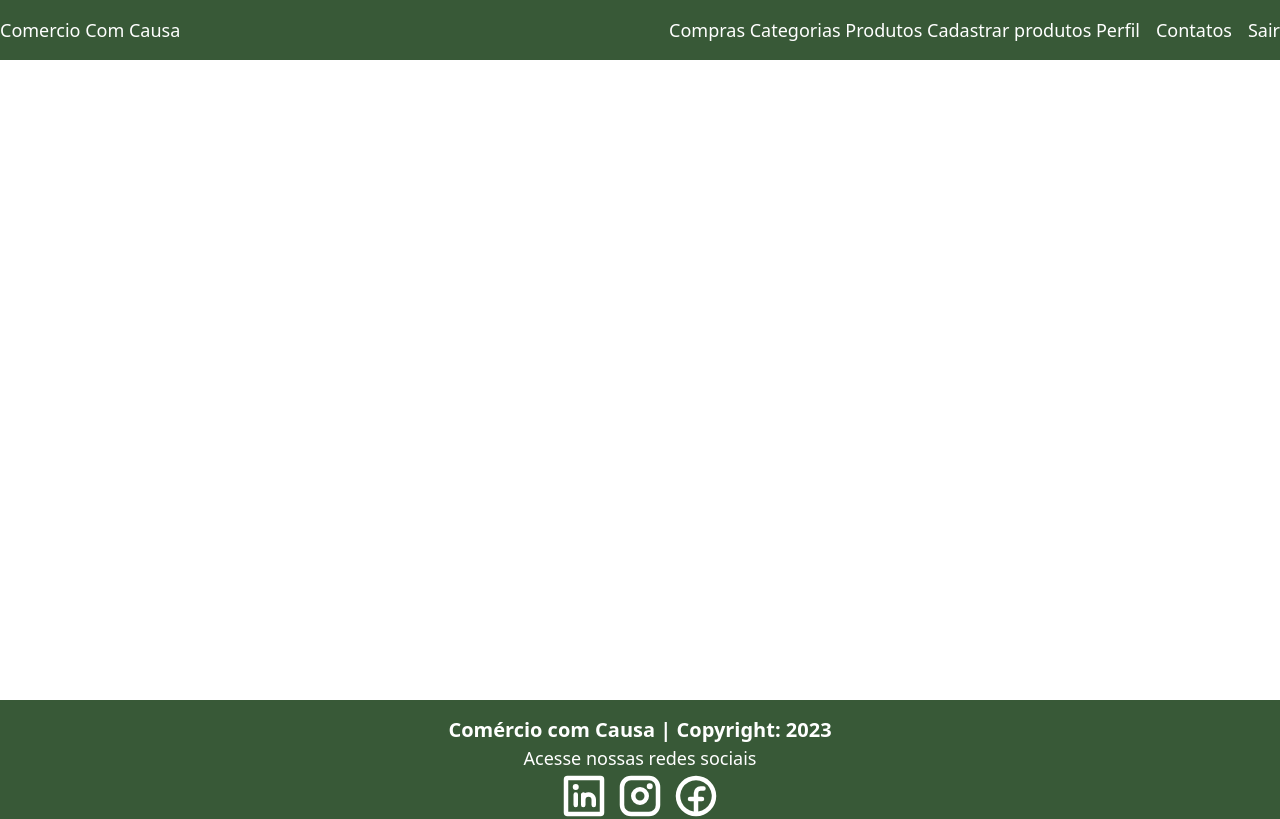
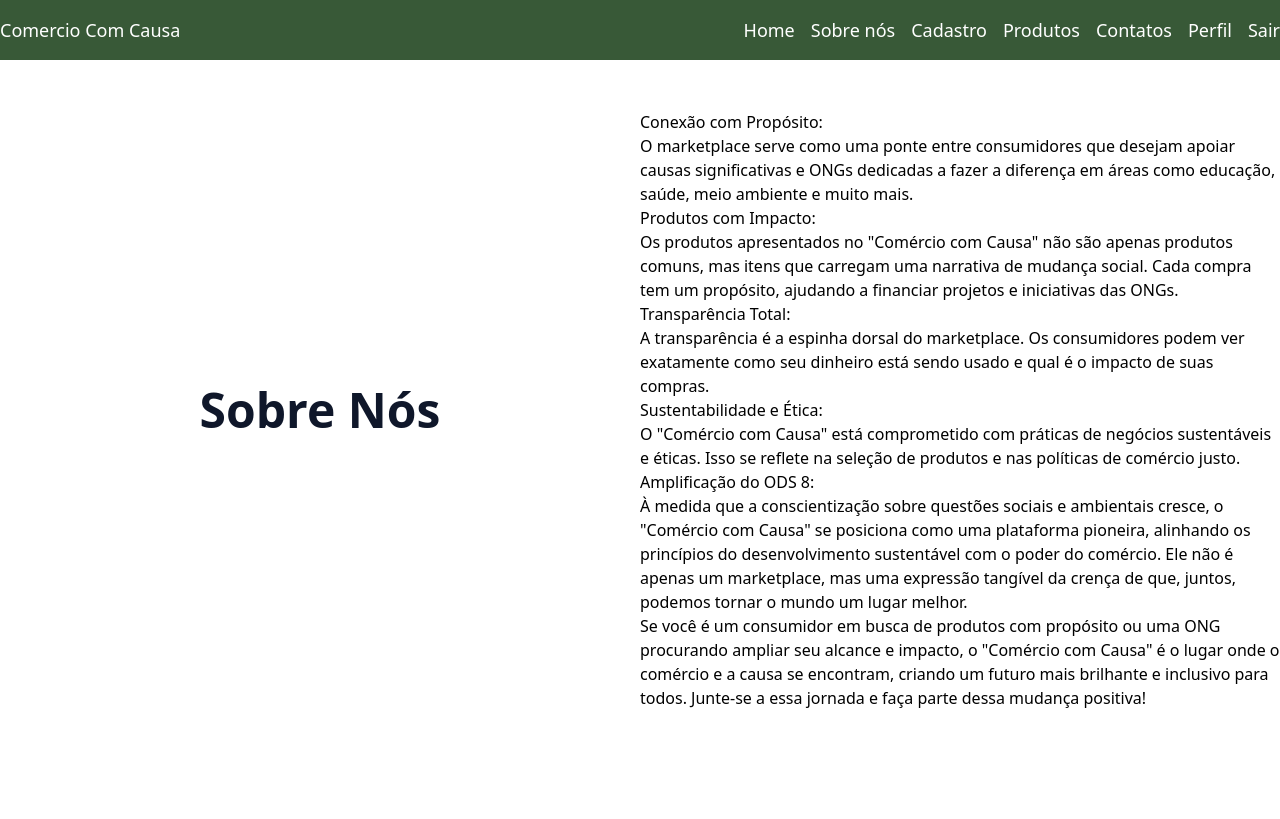
Before and after one commit to angelanascimento/generation-projeto-integrador-frontend, a React (Vite) app: page /about in a window 1280 px wide. Shown: the top 819 px of the page. Built offline with nearby package versions, Linux system fonts and the light colour scheme.

Commit message:
alterações na página sobre e menu

```diff
--- a/package.json
+++ b/package.json
@@ -13,6 +13,7 @@
     "@phosphor-icons/react": "^2.0.14",
     "react": "^18.2.0",
     "react-dom": "^18.2.0",
+    "react-loader-spinner": "^5.4.5",
     "react-router-dom": "6.10.0"
   },
   "devDependencies": {
--- a/src/App.tsx
+++ b/src/App.tsx
@@ -6,6 +6,7 @@ import Footer from './components/footer/Footer';
 import Navbar from './components/navbar/Navbar';
 import Cadastro from './pages/cadastro/Cadastro';
 import Contatos from './pages/contatos/Contatos';
+import About from './pages/about/About';
 
 function App() {
   return (
@@ -17,6 +18,7 @@ function App() {
               <Route path="/" element={<Login />} />
               <Route path="/login" element={<Login />} />
               <Route path="/home" element={<Home />} />
+              <Route path="/about" element={<About />} />
               <Route path="/cadastro" element={<Cadastro />} />
               <Route path="/contatos" element={<Contatos />} />
             </Routes>
--- a/src/components/navbar/Navbar.tsx
+++ b/src/components/navbar/Navbar.tsx
@@ -9,16 +9,17 @@ function Navbar() {
                 flex justify-center py-4'>
 
                 <div className="container flex justify-between text-lg">
-                    Comercio Com Causa
+                    <Link to='/home'>Comercio Com Causa</Link>
+
 
                     <div className='flex gap-4'>
-                        Compras
-                        Categorias
-                        Produtos
-                        Cadastrar produtos
-                        Perfil
+                        <Link to='/home'>Home</Link>
+                        <Link to='/about'>Sobre nós</Link>
+                        <Link to='/cadastro'>Cadastro</Link>
+                        <Link to='/produtos'>Produtos</Link>
                         <Link to='/contatos'>Contatos</Link>
-                        Sair
+                        <Link to='/perfil'>Perfil</Link>
+                        <Link to='/sair'>Sair</Link>
                     </div>
                 </div>
             </div>
--- /dev/null
+++ b/src/pages/about/About.tsx
@@ -0,0 +1,36 @@
+import { Link } from 'react-router-dom';
+
+import './About.css'
+
+function About() {
+
+    return (
+        <>
+            <div className="grid grid-cols-1 lg:grid-cols-2 h-screen place-items-center h-screen">
+            <h2 className="text-slate-900 text-5xl font-bold">Sobre Nós</h2>
+                <div className="">
+
+                    <h3>Conexão com Propósito:</h3>
+                    <p>O marketplace serve como uma ponte entre consumidores que desejam apoiar causas significativas e ONGs dedicadas a fazer a diferença em áreas como educação, saúde, meio ambiente e muito mais.</p>
+                    <h3>Produtos com Impacto:</h3>
+                    <p>Os produtos apresentados no "Comércio com Causa" não são apenas produtos comuns, mas itens que carregam uma narrativa de mudança social. Cada compra tem um propósito, ajudando a financiar projetos e iniciativas das ONGs.</p>
+                    <h3>Transparência Total:</h3>
+                    <p>A transparência é a espinha dorsal do marketplace. Os consumidores podem ver exatamente como seu dinheiro está sendo usado e qual é o impacto de suas compras.</p>
+                    <h3>Sustentabilidade e Ética:</h3>
+                    <p>O "Comércio com Causa" está comprometido com práticas de negócios sustentáveis e éticas. Isso se reflete na seleção de produtos e nas políticas de comércio justo.</p>
+                    <h3>Amplificação do ODS 8:</h3>
+
+                    <p>
+                    À medida que a conscientização sobre questões sociais e ambientais cresce, o "Comércio com Causa" se posiciona como uma plataforma pioneira, alinhando os princípios do desenvolvimento sustentável com o poder do comércio. Ele não é apenas um marketplace, mas uma expressão tangível da crença de que, juntos, podemos tornar o mundo um lugar melhor.
+                    </p>
+                    <p>Se você é um consumidor em busca de produtos com propósito ou uma ONG procurando ampliar seu alcance e impacto, o "Comércio com Causa" é o lugar onde o comércio e a causa se encontram, criando um futuro mais brilhante e inclusivo para todos. Junte-se a essa jornada e faça parte dessa mudança positiva!</p>
+                </div>
+                <div>
+                    <img src="" alt="" />
+                </div>
+            </div>
+        </>
+    )
+}
+
+export default About;
```
Also changed, not shown: src/pages/about/About.css (added), 1 other file (tests, documents, lock files or other folders).
